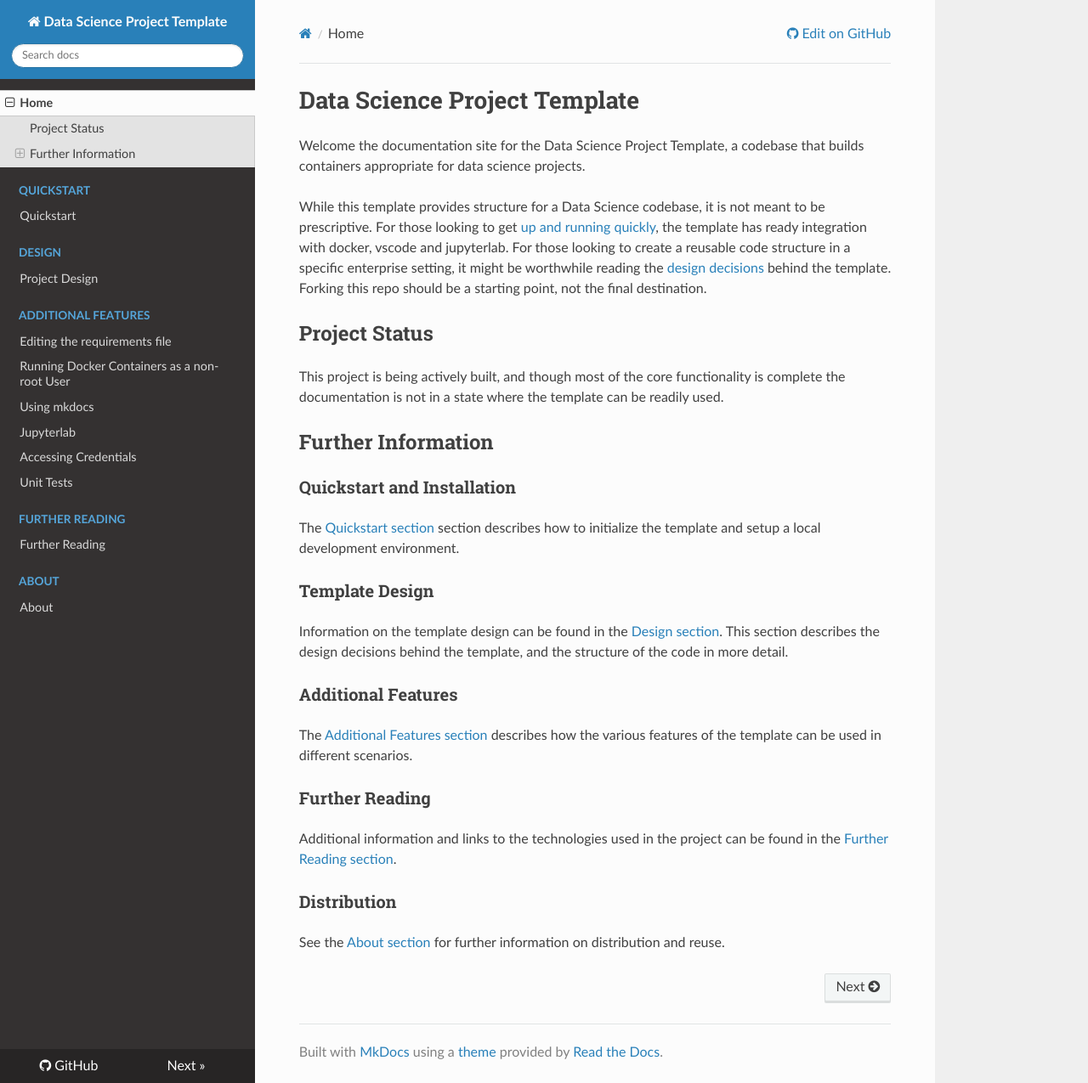
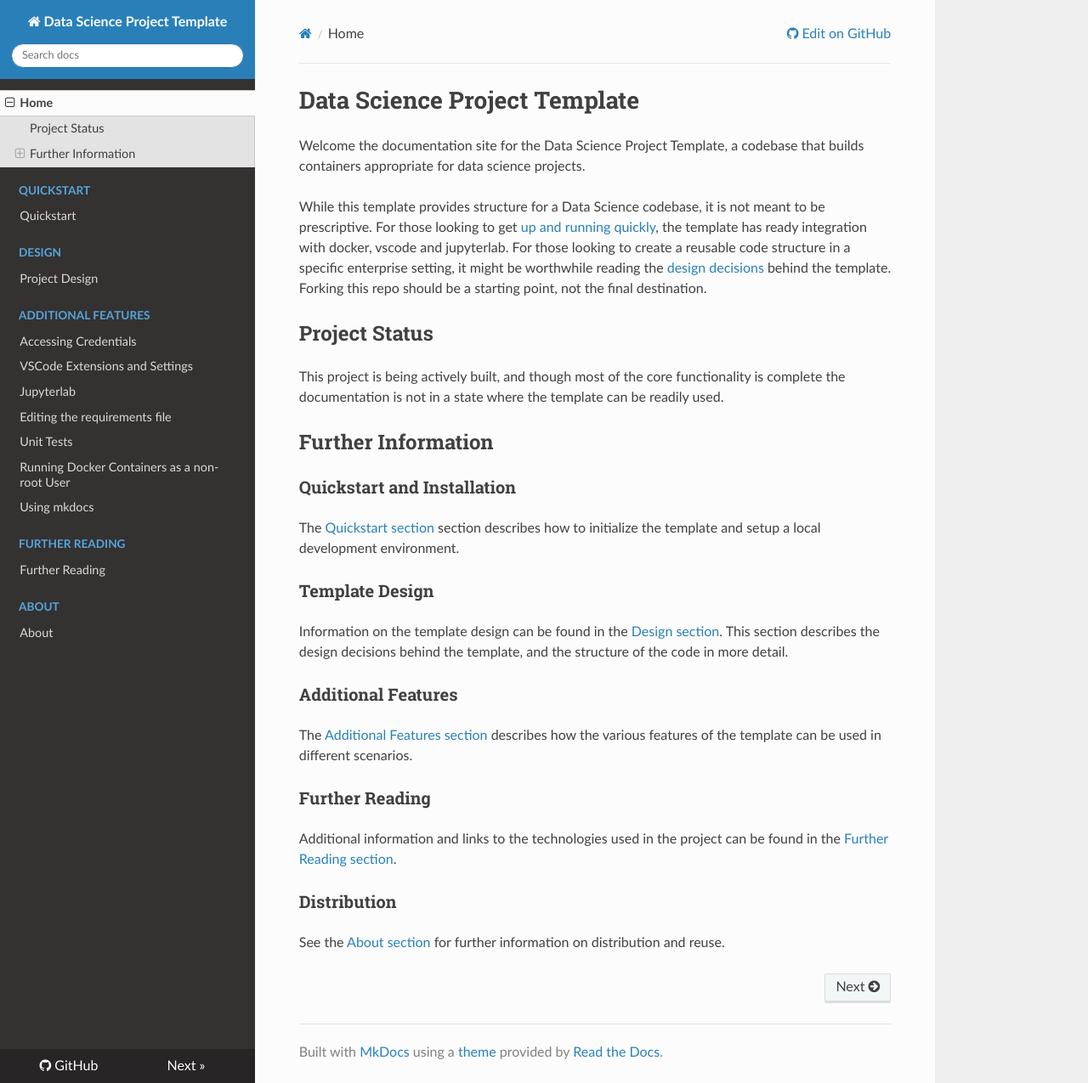
Before and after one commit to mark-curran/data-science-project-template, an MkDocs documentation site: the page built from docs/docs/index.md, in a window 1280 px wide and 1275 px high. Shown: the whole window at 85% size. Built offline with MkDocs 1.6.1, drawn with Linux system fonts in a browser that asks for light colours; nearby versions of some CDN libraries.

Commit message:
update mkdocs yaml.

```diff
--- a/docs/mkdocs.yml
+++ b/docs/mkdocs.yml
@@ -10,12 +10,13 @@ nav:
     - Design:
         - 'design/design.md'
     - Additional Features:
+        - 'additional_features/accessing_credentials.md'
+        - 'additional_features/vscode_extensions.md'
+        - 'additional_features/jupyterlab.md'
         - 'additional_features/editing_requirements.md'
+        - 'additional_features/unit_tests.md'
         - 'additional_features/users_inside_container.md'
         - 'additional_features/using_mkdocs.md'
-        - 'additional_features/jupyterlab.md'
-        - 'additional_features/accessing_credentials.md'
-        - 'additional_features/unit_tests.md'
     - Further Reading:
         - 'further_reading/further_reading.md'
     - About:
```
